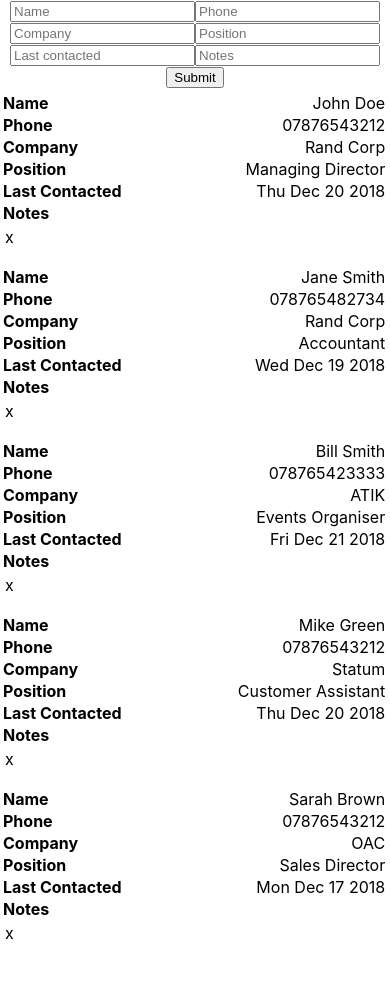
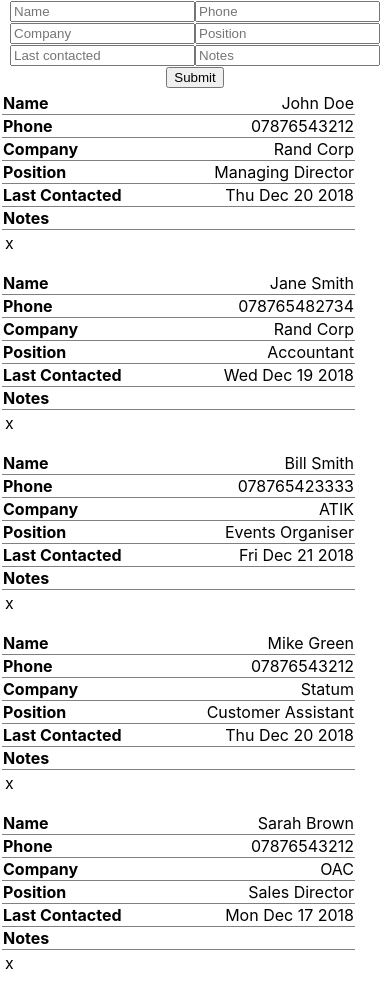
Before and after one commit to rob137/rolodex, a React (Create React App) app: page / in a window 390 px wide. Before the commit the page ends 964 px from the top, so only its background shows below. Built offline with nearby package versions, Linux system fonts and the light colour scheme.

Commit message:
Adjust spacing and add cell borders

```diff
--- a/src/ContactList.scss
+++ b/src/ContactList.scss
@@ -1,6 +1,6 @@
 .ContactList {
   table-layout: fixed;
-  width: 98vw;
+  width: 95%;
   max-width: 1300px;
 
   &_thead {
@@ -15,7 +15,7 @@
 @media screen and (max-width: 600px) {
   .ContactList {
     display: table;
-    width: 100%;
+    width: 95%;
     max-width: none;
 
     // Hide - use data-label instead on small screens.  See InteractiveCell.scss
--- a/src/InteractiveCell.scss
+++ b/src/InteractiveCell.scss
@@ -5,8 +5,9 @@
 @media screen and (max-width: 600px) {
   .InteractiveCell {
     display: block;
-    width: 98vw;
+    width: 90vw;
     text-align: right;
+    border-bottom: 1px grey solid;
 
     &::before {
       // instead of using <th> - allows switching of table axis
```
